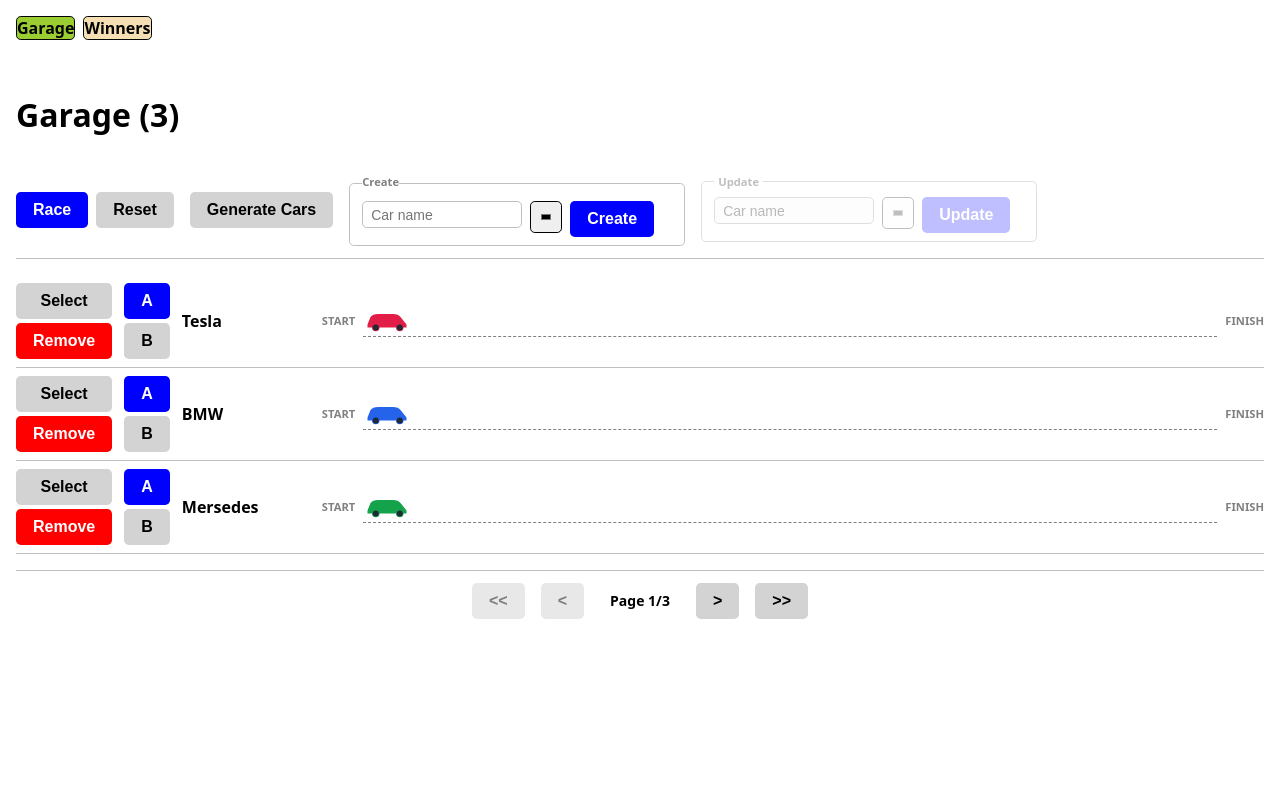
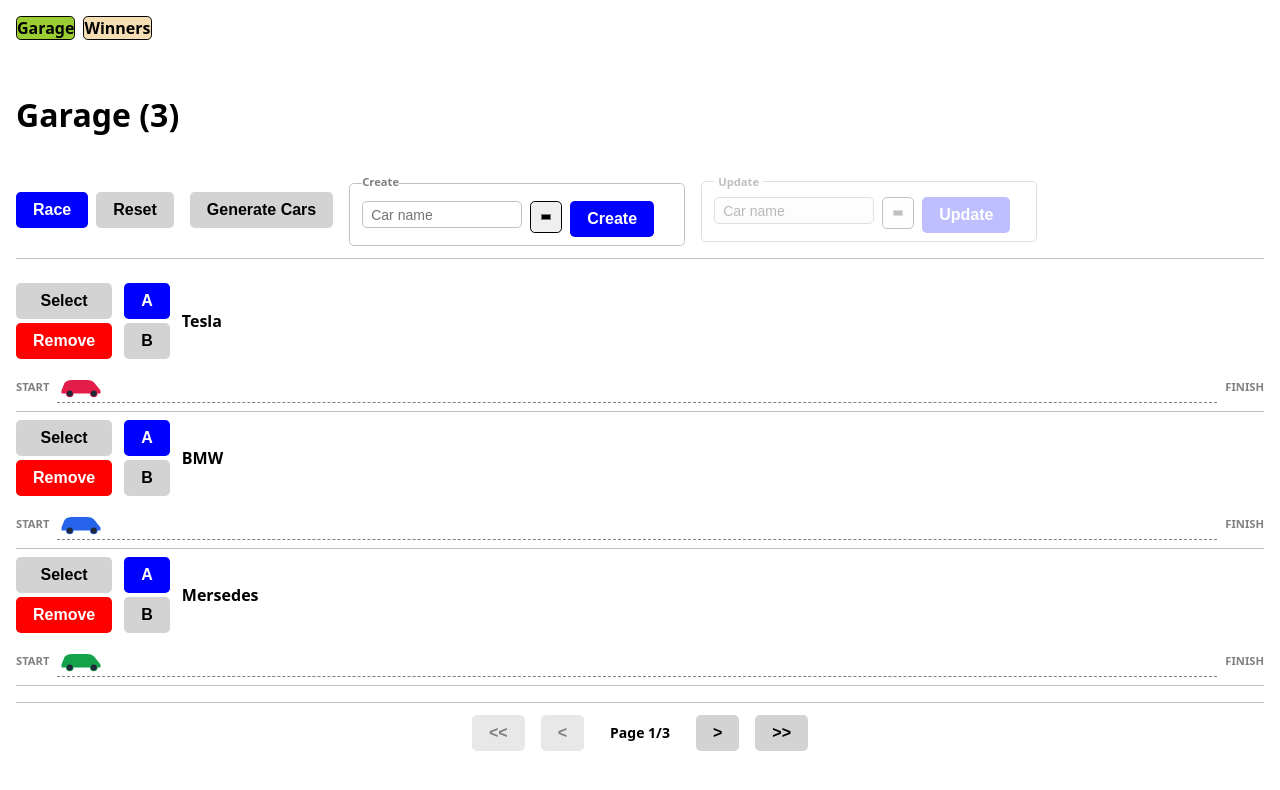
Before and after one commit to sierra9999/async-race, a React (Vite) app: page / in a window 1280 px wide. Shown: the top 790 px of the page. Built offline with nearby package versions, Linux system fonts and the light colour scheme.

Commit message:
fix: give each car track its own full-width row

```diff
--- a/src/features/garage/CarRow/CarRow.module.css
+++ b/src/features/garage/CarRow/CarRow.module.css
@@ -15,7 +15,7 @@
 }
 
 .name {
-  flex: 0 1 8rem;
+  flex: 0 1 14rem;
   min-width: 0;
   overflow: hidden;
   text-overflow: ellipsis;
--- a/src/features/garage/CarTrack/CarTrack.module.css
+++ b/src/features/garage/CarTrack/CarTrack.module.css
@@ -4,6 +4,7 @@
   gap: 0.5rem;
   flex: 1 1 auto;
   min-width: 0;
+  width: 100%;
 }
 
 .marker {
```
